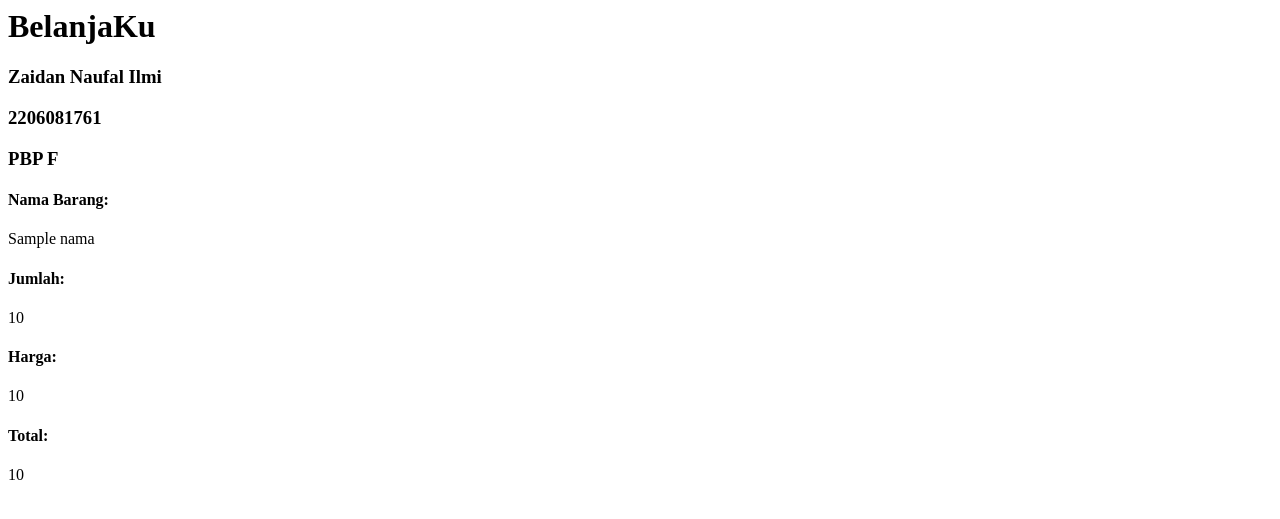
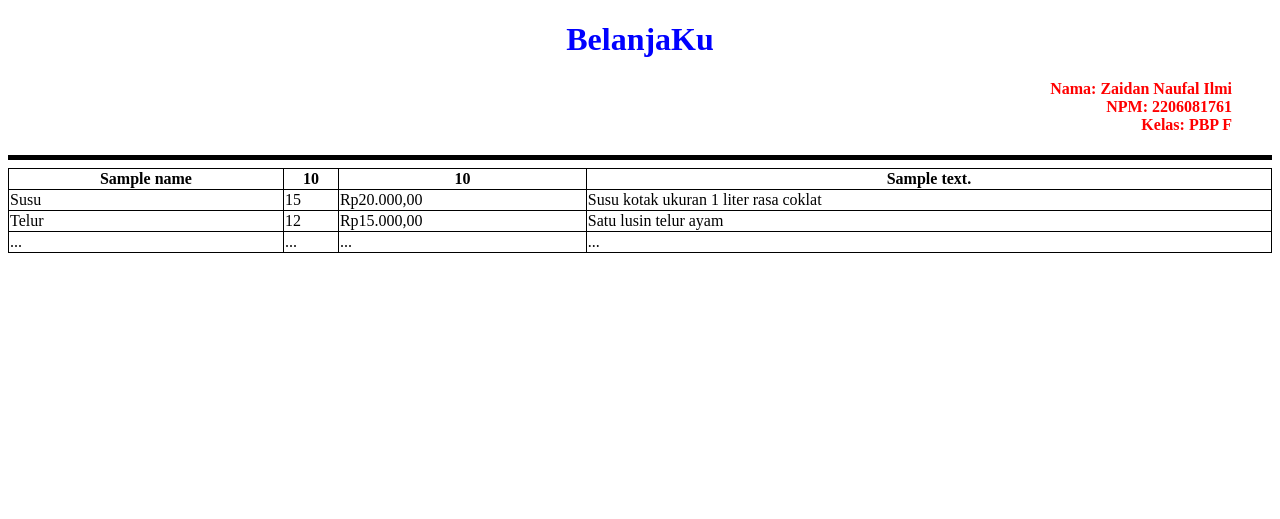
Before and after one commit to bangjai123/BelanjaKU, a Django app: template main/templates/main.html in a window 1280 px wide. Shown: the top 519 px of the page. Run offline with Django 4.2, Linux system fonts and the light colour scheme; the template is opened without the code that fills it: most values are stand-ins (such as "Sample title", 1, 10 or a date in 2020).

Commit message:
changing the app

```diff
--- a/main/templates/main.html
+++ b/main/templates/main.html
@@ -1,12 +1,47 @@
-<h1>BelanjaKu</h1>
-<h3>Zaidan Naufal Ilmi</h3>
-<h3>2206081761</h3>
-<h3>PBP F</h3>
-<h4>Nama Barang:</h4>
-<p>{{ nama }}</p>
-<h4>Jumlah:</h4>
-<p>{{ jumlah }}</p>
-<h4>Harga:</h4>
-<p>{{ harga }}<p>
-<h4>Total:</h4>
-<p>{{ total }}<p>
+<!DOCTYPE html>
+<html>
+<head>
+<style>
+table, th, td {
+  border: 1px solid black;
+  border-collapse: collapse;
+}
+</style>
+</head>
+
+<body>
+<h1 style="color:blue" align="center"> BelanjaKu</h1>
+<h4 style="color:red" align="right">Nama: Zaidan Naufal Ilmi&nbsp;&nbsp;&nbsp;&nbsp;&nbsp;&nbsp;&nbsp;&nbsp;&nbsp;&nbsp;<br>NPM: 2206081761&nbsp;&nbsp;&nbsp;&nbsp;&nbsp;&nbsp;&nbsp;&nbsp;&nbsp;&nbsp;<br>Kelas: PBP F&nbsp;&nbsp;&nbsp;&nbsp;&nbsp;&nbsp;&nbsp;&nbsp;&nbsp;&nbsp;</h4>
+<hr size = "5"color = "black">
+
+<table style="width:100%">
+  <tr>
+    <th>{{name}}</th>
+    <th>{{amount}}</th>
+    <th>{{price}}</th>
+    <th>{{description}}</th>
+  </tr>
+  <tr>
+    <td>Susu</td>
+    <td>15</td>
+    <td>Rp20.000,00</td>
+    <td>Susu kotak ukuran 1 liter rasa coklat</td>
+  </tr>
+  <tr>
+    <td>Telur</td>
+    <td>12</td>
+    <td>Rp15.000,00</td>
+    <td>Satu lusin telur ayam</td>
+
+  </tr>
+  <tr>
+    <td> ... </td>
+    <td> ... </td>
+    <td> ... </td>
+    <td> ... </td>
+
+  </tr>
+</table>
+
+</body>
+</html>
```
Also changed, not shown: main/views.py (+4 -4 lines).
